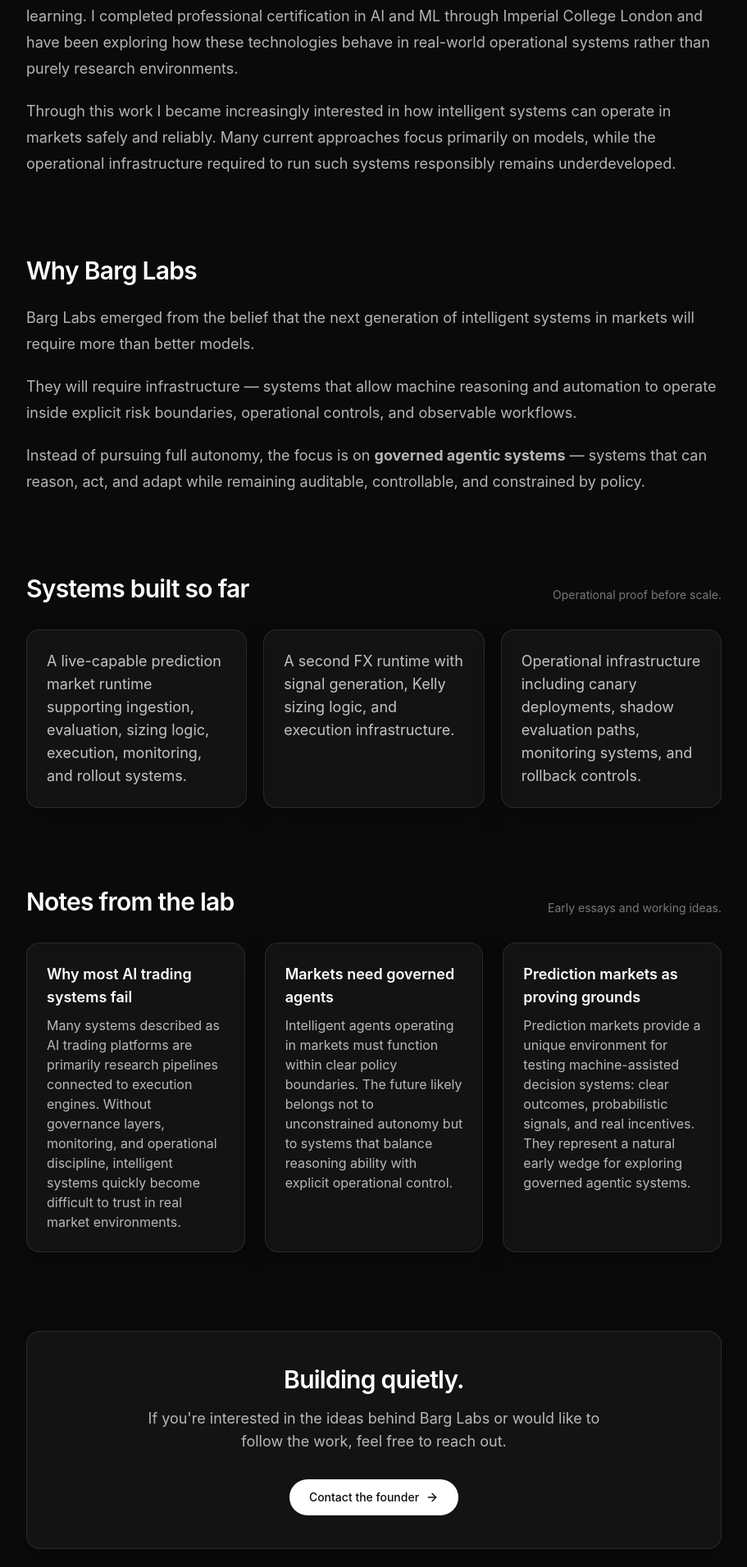
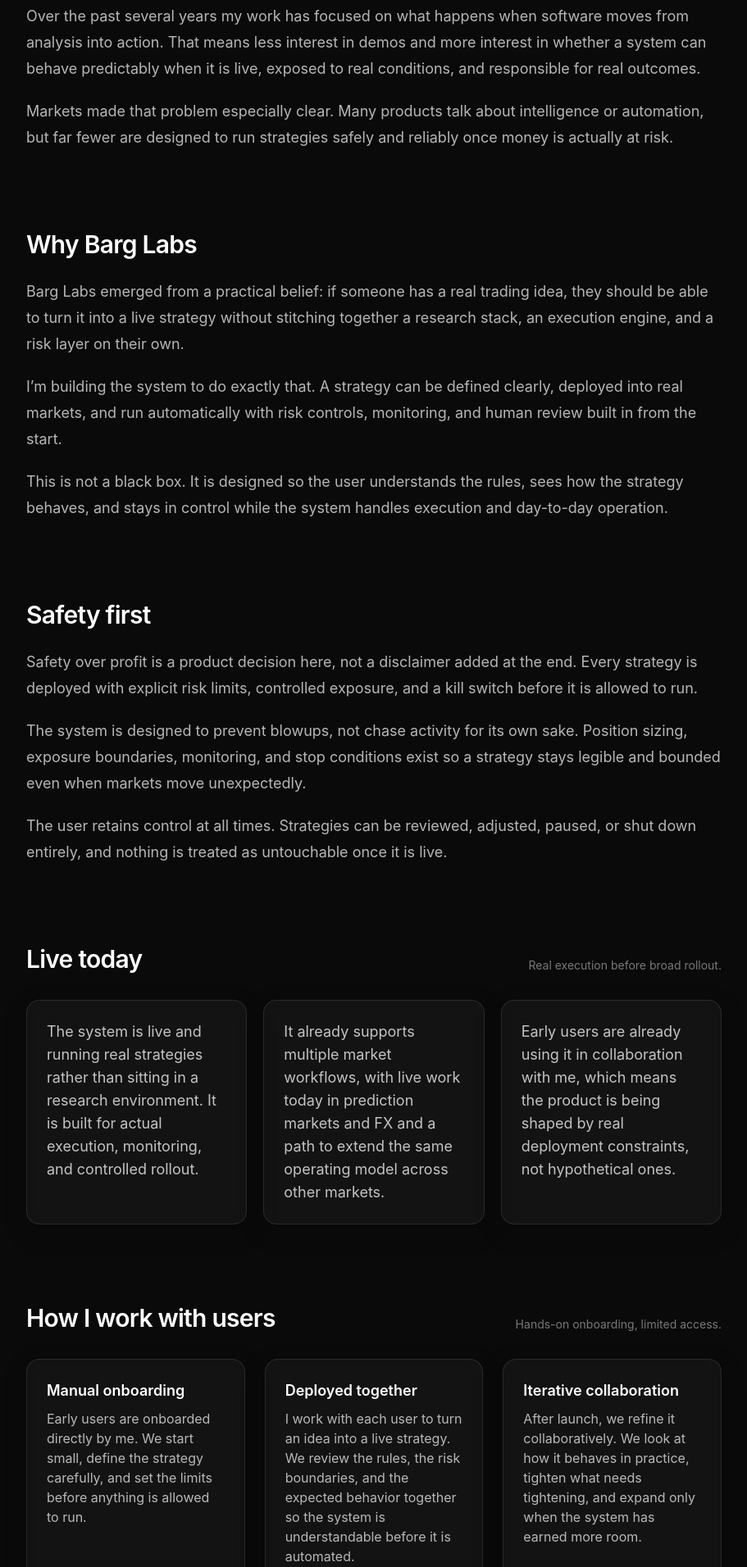
Before and after one commit to houman44/barglabs-site, a Next.js app: page / in a window 1280 px wide. Shown: the part 828-2740 px from the top of the page at 82% size, without its empty margins (184-1095 px from the left). Built offline with nearby package versions, Linux system fonts and the light colour scheme.

Commit message:
Refine founder page messaging

```diff
--- a/app/page.tsx
+++ b/app/page.tsx
@@ -50,8 +50,8 @@
           <nav className="hidden items-center gap-6 text-sm text-white/60 md:flex">
             <a href="#background" className="transition hover:text-white">Background</a>
             <a href="#why" className="transition hover:text-white">Why Barg Labs</a>
-            <a href="#systems" className="transition hover:text-white">Systems</a>
-            <a href="#notes" className="transition hover:text-white">Notes</a>
+            <a href="#safety" className="transition hover:text-white">Safety</a>
+            <a href="#onboarding" className="transition hover:text-white">How I Work</a>
           </nav>
 
           <a
@@ -81,15 +81,15 @@
 
           <div className="mt-8 max-w-3xl space-y-5 text-lg leading-8 text-white/75">
             <p>
-              I’m building Barg Labs to explore a question that feels increasingly important:
+              I’m building Barg Labs around a simpler question:
             </p>
 
             <p className="text-white/90">
-              What does it look like for machines to operate inside markets responsibly?
+              How do you turn a trading idea into a live strategy without handing control to a black box?
             </p>
 
             <p>
-              Artificial intelligence is rapidly expanding what parts of complex workflows can be automated. But most real-world systems — especially markets — still lack the infrastructure required to safely operate autonomous systems.
+              Barg Labs is not a generic AI tool or a retail trading platform. It is a system for running trading strategies in real markets with real execution, explicit risk controls, and hands-on oversight. The goal is simple: help people run strategies automatically, safely, and with clear control over what the system is allowed to do.
             </p>
           </div>
         </motion.section>
@@ -100,103 +100,131 @@
           </p>
 
           <p>
-            Over the past several years my work has increasingly focused on artificial intelligence and machine learning. I completed professional certification in AI and ML through Imperial College London and have been exploring how these technologies behave in real-world operational systems rather than purely research environments.
+            Over the past several years my work has focused on what happens when software moves from analysis into action. That means less interest in demos and more interest in whether a system can behave predictably when it is live, exposed to real conditions, and responsible for real outcomes.
           </p>
 
           <p>
-            Through this work I became increasingly interested in how intelligent systems can operate in markets safely and reliably. Many current approaches focus primarily on models, while the operational infrastructure required to run such systems responsibly remains underdeveloped.
+            Markets made that problem especially clear. Many products talk about intelligence or automation, but far fewer are designed to run strategies safely and reliably once money is actually at risk.
           </p>
         </Section>
 
         <Section id="why" title="Why Barg Labs">
           <p>
-            Barg Labs emerged from the belief that the next generation of intelligent systems in markets will require more than better models.
+            Barg Labs emerged from a practical belief: if someone has a real trading idea, they should be able to turn it into a live strategy without stitching together a research stack, an execution engine, and a risk layer on their own.
           </p>
 
           <p>
-            They will require infrastructure — systems that allow machine reasoning and automation to operate inside explicit risk boundaries, operational controls, and observable workflows.
+            I’m building the system to do exactly that. A strategy can be defined clearly, deployed into real markets, and run automatically with risk controls, monitoring, and human review built in from the start.
           </p>
 
           <p>
-            Instead of pursuing full autonomy, the focus is on <strong>governed agentic systems</strong> — systems that can reason, act, and adapt while remaining auditable, controllable, and constrained by policy.
+            This is not a black box. It is designed so the user understands the rules, sees how the strategy behaves, and stays in control while the system handles execution and day-to-day operation.
+          </p>
+        </Section>
+
+        <Section id="safety" title="Safety first">
+          <p>
+            Safety over profit is a product decision here, not a disclaimer added at the end. Every strategy is deployed with explicit risk limits, controlled exposure, and a kill switch before it is allowed to run.
+          </p>
+
+          <p>
+            The system is designed to prevent blowups, not chase activity for its own sake. Position sizing, exposure boundaries, monitoring, and stop conditions exist so a strategy stays legible and bounded even when markets move unexpectedly.
+          </p>
+
+          <p>
+            The user retains control at all times. Strategies can be reviewed, adjusted, paused, or shut down entirely, and nothing is treated as untouchable once it is live.
           </p>
         </Section>
 
         <motion.section id="systems" {...fade} className="mb-24 scroll-mt-24">
           <div className="mb-8 flex items-end justify-between gap-4">
             <h2 className="text-2xl font-semibold tracking-tight text-white sm:text-3xl">
-              Systems built so far
+              Live today
             </h2>
-            <p className="hidden text-sm text-white/45 md:block">Operational proof before scale.</p>
+            <p className="hidden text-sm text-white/45 md:block">Real execution before broad rollout.</p>
           </div>
 
           <div className="grid gap-5 md:grid-cols-3">
             <Surface>
               <p className="text-base leading-7 text-white/75 sm:text-lg">
-                A live-capable prediction market runtime supporting ingestion, evaluation, sizing logic, execution, monitoring, and rollout systems.
+                The system is live and running real strategies rather than sitting in a research environment. It is built for actual execution, monitoring, and controlled rollout.
               </p>
             </Surface>
 
             <Surface>
               <p className="text-base leading-7 text-white/75 sm:text-lg">
-                A second FX runtime with signal generation, Kelly sizing logic, and execution infrastructure.
+                It already supports multiple market workflows, with live work today in prediction markets and FX and a path to extend the same operating model across other markets.
               </p>
             </Surface>
 
             <Surface>
               <p className="text-base leading-7 text-white/75 sm:text-lg">
-                Operational infrastructure including canary deployments, shadow evaluation paths, monitoring systems, and rollback controls.
+                Early users are already using it in collaboration with me, which means the product is being shaped by real deployment constraints, not hypothetical ones.
               </p>
             </Surface>
           </div>
         </motion.section>
 
-        <motion.section id="notes" {...fade} className="mb-24 scroll-mt-24">
+        <motion.section id="onboarding" {...fade} className="mb-24 scroll-mt-24">
           <div className="mb-8 flex items-end justify-between gap-4">
             <h2 className="text-2xl font-semibold tracking-tight text-white sm:text-3xl">
-              Notes from the lab
+              How I work with users
             </h2>
-            <p className="hidden text-sm text-white/45 md:block">Early essays and working ideas.</p>
+            <p className="hidden text-sm text-white/45 md:block">Hands-on onboarding, limited access.</p>
           </div>
 
           <div className="grid gap-6 md:grid-cols-3">
             <Surface>
               <h3 className="text-lg font-semibold text-white">
-                Why most AI trading systems fail
+                Manual onboarding
               </h3>
               <p className="mt-2 text-white/70">
-                Many systems described as AI trading platforms are primarily research pipelines connected to execution engines. Without governance layers, monitoring, and operational discipline, intelligent systems quickly become difficult to trust in real market environments.
+                Early users are onboarded directly by me. We start small, define the strategy carefully, and set the limits before anything is allowed to run.
               </p>
             </Surface>
 
             <Surface>
               <h3 className="text-lg font-semibold text-white">
-                Markets need governed agents
+                Deployed together
               </h3>
               <p className="mt-2 text-white/70">
-                Intelligent agents operating in markets must function within clear policy boundaries. The future likely belongs not to unconstrained autonomy but to systems that balance reasoning ability with explicit operational control.
+                I work with each user to turn an idea into a live strategy. We review the rules, the risk boundaries, and the expected behavior together so the system is understandable before it is automated.
               </p>
             </Surface>
 
             <Surface>
               <h3 className="text-lg font-semibold text-white">
-                Prediction markets as proving grounds
+                Iterative collaboration
               </h3>
               <p className="mt-2 text-white/70">
-                Prediction markets provide a unique environment for testing machine-assisted decision systems: clear outcomes, probabilistic signals, and real incentives. They represent a natural early wedge for exploring governed agentic systems.
+                After launch, we refine it collaboratively. We look at how it behaves in practice, tighten what needs tightening, and expand only when the system has earned more room.
               </p>
             </Surface>
           </div>
         </motion.section>
 
+        <Section id="fit" title="Who this is for">
+          <p>
+            Barg Labs is for people who already have strategy ideas and want automation without losing control of how those ideas are expressed in the market.
+          </p>
+
+          <p>
+            The best early users are willing to start small, work through the rules carefully, and improve the strategy through real feedback rather than trying to skip straight to full autonomy.
+          </p>
+
+          <p>
+            If you want guided autopilot trading with clear boundaries and direct access to the person building the system, this is the right kind of fit.
+          </p>
+        </Section>
+
         <motion.section {...fade}>
           <div className="rounded-2xl border border-white/10 bg-white/[0.04] px-6 py-10 text-center shadow-[0_10px_30px_rgba(0,0,0,0.22)] sm:px-10">
             <h2 className="text-2xl font-semibold tracking-tight text-white sm:text-3xl">
-              Building quietly.
+              Working with a small number of users.
             </h2>
 
             <p className="mx-auto mt-4 max-w-xl text-base leading-7 text-white/70 sm:text-lg">
-              If you're interested in the ideas behind Barg Labs or would like to follow the work, feel free to reach out.
+              If this resonates, reach out. I’m onboarding a small number of users directly and working with them hands-on from strategy definition through live deployment and iteration.
             </p>
 
             <div className="mt-8">
@@ -204,7 +232,7 @@
                 href="mailto:founder@barglabs.ai"
                 className="inline-flex items-center rounded-full bg-white px-6 py-3 text-sm font-medium text-neutral-950 transition hover:bg-white/90"
               >
-                Contact the founder
+                Work with the founder
                 <ArrowRight className="ml-2 h-4 w-4" />
               </a>
             </div>
```
